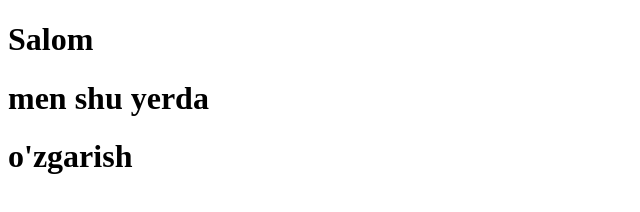
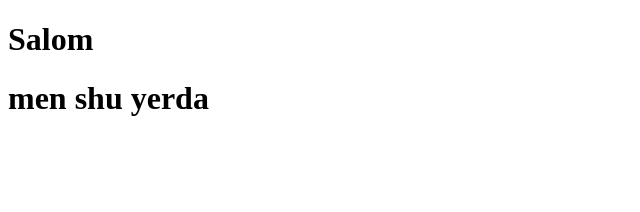
Before and after one commit to AbdurahimErgashov/Ahmad, a plain HTML site: page index.html in a window 1280 px wide. Shown: the whole page, without its empty margins (0-640 px from the left). Drawn offline with Linux system fonts and the light colour scheme.

Commit message:
ochirdim

```diff
--- a/index.html
+++ b/index.html
@@ -8,6 +8,5 @@
 <body>
     <h1>Salom</h1>
     <h1>men shu yerda</h1>
-    <h1>o'zgarish</h1>
 </body>
 </html>
```
